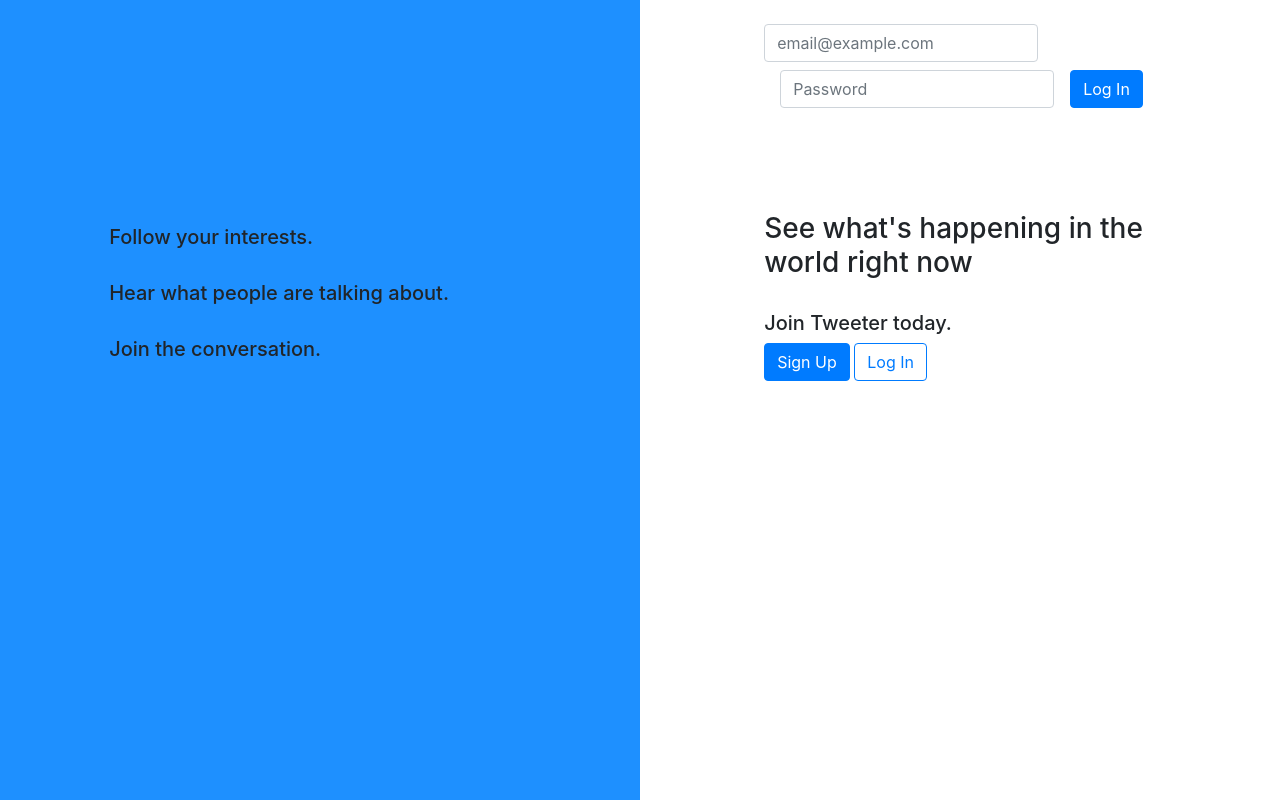
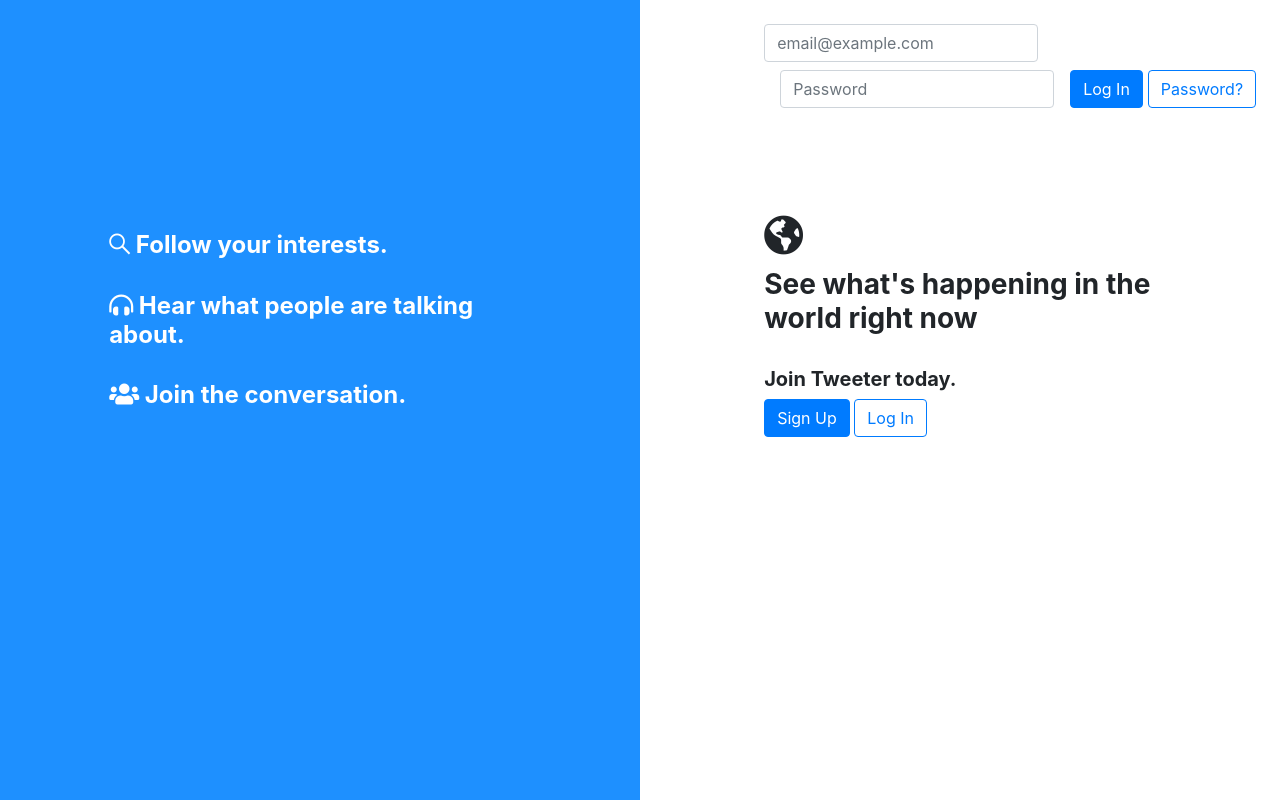
Before and after one commit to danielhomann4/Tweeter, a plain HTML site: page index.html in a window 1280 px wide. Drawn offline with nearby package versions, Linux system fonts and the light colour scheme.

Commit message:
put in icons, bolded letters, and insert password? button

```diff
--- a/index.html
+++ b/index.html
@@ -5,12 +5,13 @@
     <meta name="viewport" content="width=device-width, initial-scale=1.0">
     <meta http-equiv="X-UA-Compatible" content="ie=edge">
     <link href="style.css" rel="stylesheet">
+    <link rel="stylesheet" href="https://use.fontawesome.com/releases/v5.8.1/css/all.css" integrity="sha384-50oBUHEmvpQ+1lW4y57PTFmhCaXp0ML5d60M1M7uH2+nqUivzIebhndOJK28anvf" crossorigin="anonymous">
     <link rel="stylesheet" href="https://stackpath.bootstrapcdn.com/bootstrap/4.3.1/css/bootstrap.min.css" integrity="sha384-ggOyR0iXCbMQv3Xipma34MD+dH/1fQ784/j6cY/iJTQUOhcWr7x9JvoRxT2MZw1T" crossorigin="anonymous">
     <script src="https://code.jquery.com/jquery-3.3.1.slim.min.js" integrity="sha384-q8i/X+965DzO0rT7abK41JStQIAqVgRVzpbzo5smXKp4YfRvH+8abtTE1Pi6jizo" crossorigin="anonymous"></script>
     <script src="https://cdnjs.cloudflare.com/ajax/libs/popper.js/1.14.7/umd/popper.min.js" integrity="sha384-UO2eT0CpHqdSJQ6hJty5KVphtPhzWj9WO1clHTMGa3JDZwrnQq4sF86dIHNDz0W1" crossorigin="anonymous"></script>
     <script src="https://stackpath.bootstrapcdn.com/bootstrap/4.3.1/js/bootstrap.min.js" integrity="sha384-JjSmVgyd0p3pXB1rRibZUAYoIIy6OrQ6VrjIEaFf/nJGzIxFDsf4x0xIM+B07jRM" crossorigin="anonymous"></script>
     <title>Tweeter</title>
-<body>
+<body id="loginpage">
     <div class="contanier">
         <br>
         <div class="row">
@@ -25,6 +26,7 @@
                     <input type="password" class="form-control" id="inputPassword2" placeholder="Password">
                 </div>
                     <button type="submit" class="btn btn-primary mb-2">Log In</button>
+                    <button type="button" class="btn btn-outline-primary mb-2" id="question">Password?</button>
             </form>
             </div>
         </div>
@@ -33,17 +35,18 @@
         <br>
         <br>
         <div class="row align-items-center">
-            <div class="col-md-4 offset-md-1">
-                <h5>Follow your interests.</h5>
+            <div class="col-md-4 offset-md-1" id="text">
+                <h4 class="font-weight-bolder"><i class="fab fa-sistrix"></i> Follow your interests.</h4>
                 <br>
-                <h5>Hear what people are talking about.</h5>
+                <h4 class="font-weight-bolder"><i class="fas fa-headphones-alt"></i> Hear what people are talking about.</h4>
                 <br>
-                <h5>Join the conversation.</h5>
+                <h4 class="font-weight-bolder"><i class="fas fa-users"></i> Join the conversation.</h4>
             </div>
             <div class="col-md-4 offset-md-2">
-                <h3>See what's happening in the world right now</h3>
+                <h1><i class="fas fa-globe-americas"></i></h1>
+                <h3 class="font-weight-bolder">See what's happening in the world right now</h3>
                 <br>
-                <h5>Join Tweeter today.</h5>
+                <h5 class="font-weight-bolder">Join Tweeter today.</h5>
                 <button type="button" class="btn btn-primary">Sign Up</button>
                 <button type="button" class="btn btn-outline-primary">Log In</button>
             </div>
--- a/style.css
+++ b/style.css
@@ -1,4 +1,12 @@
-body {
+#loginpage {
     height: 100%;
     background: linear-gradient(90deg, #1e90ff 50%, #ffffff 50%);
 }
+
+#text {
+    color: #ffff;
+}
+
+#question {
+    margin-left: 5px;
+}
```
